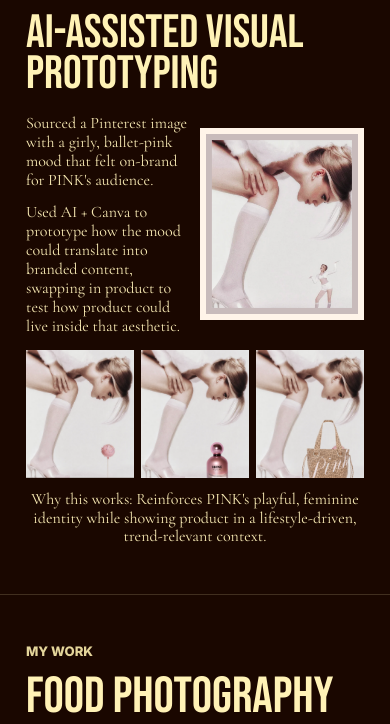
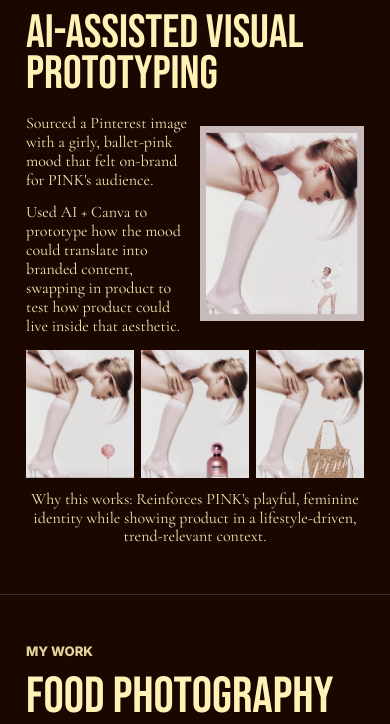
Before and after one commit to nc10lima10-lab/frwd-concepts, a website: page index.html in a window 390 px wide. Shown: the part 1510-2234 px from the top of the page. Drawn offline with nearby package versions, Linux system fonts and the light colour scheme.

Commit message:
AI images

```diff
--- a/styles.css
+++ b/styles.css
@@ -331,10 +331,10 @@ a {
 .ai-top-image {
   width: 100%;
   max-width: none;
-  margin: 0;
+  margin: 0 0 0 calc((100% - 52px) / -24);
   justify-self: stretch;
-  border: 10px solid rgba(255, 245, 233, 0.86);
-  background: #fff5e9;
+  border: 0;
+  background: transparent;
 }
 
 .ai-top-image img {
@@ -931,7 +931,7 @@ a {
 
   .ai-top-image {
     grid-column: 2;
-    border-width: 6px;
+    margin-left: 0;
   }
 
   .ai-note {
```
